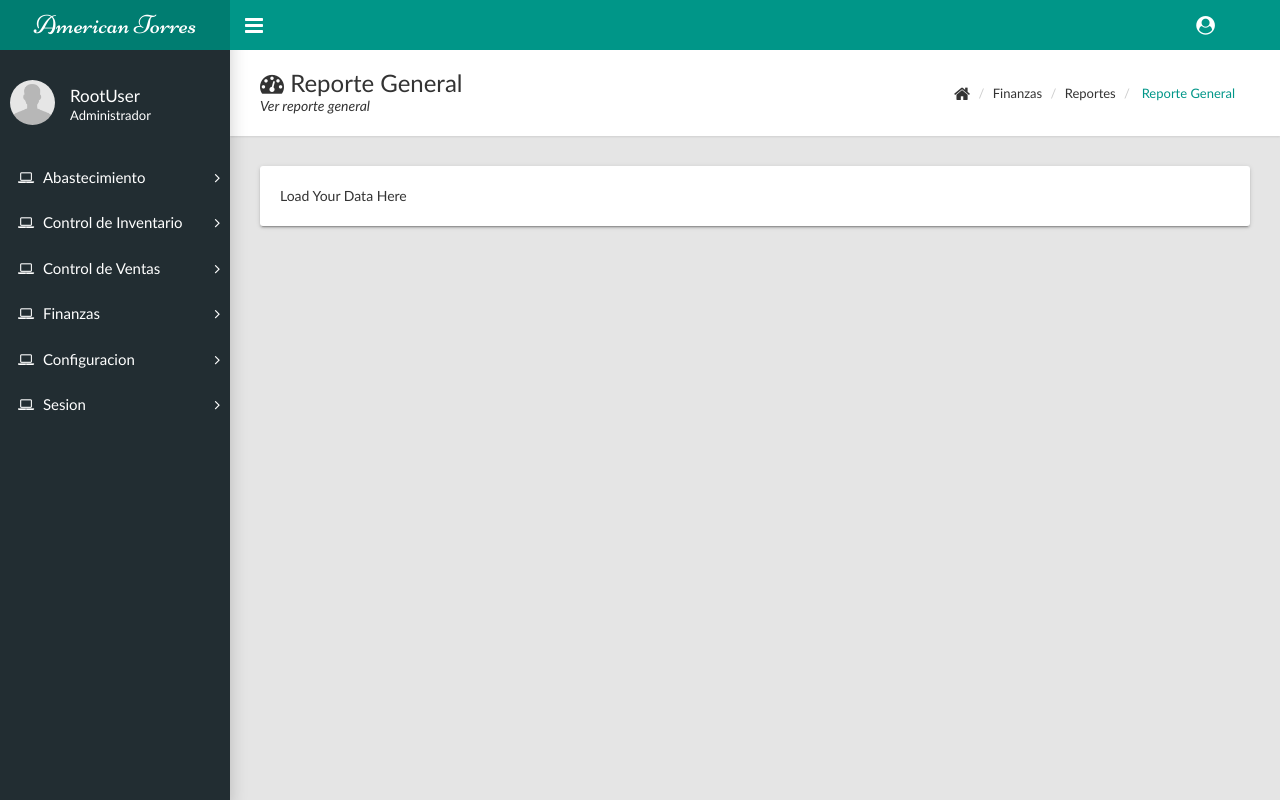
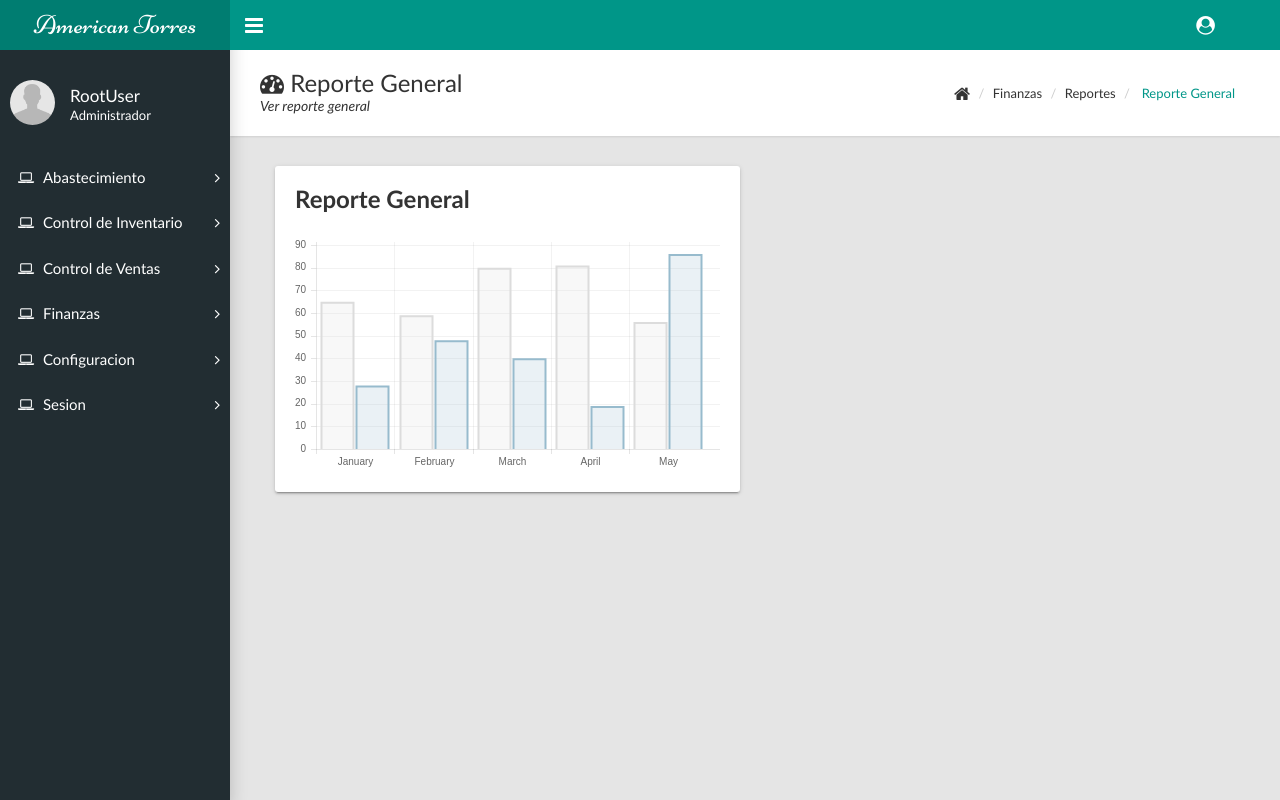
Before and after one commit to carlosvasqz/americantorres, a PHP site: page /of_reporte_general.php in a window 1280 px wide. Run offline with PHP 8.4, Linux system fonts and the light colour scheme; a user stored in the database is signed in; a stand-in replaces the project's code that opens the database connection.

Commit message:
Modulo reporte de ventas

```diff
--- a/source/of_reporte_general.php
+++ b/source/of_reporte_general.php
@@ -76,13 +76,14 @@
             </ul>
           </div>
         </div>
-        <div class="row">
-          <div class="col-md-12">
+        <div class="col-md-6">
             <div class="card">
-              <div class="card-body">Load Your Data Here</div>
+              <h3 class="card-title">Reporte General</h3>
+              <div class="embed-responsive embed-responsive-16by9">
+                <canvas class="embed-responsive-item" id="barChartDemo"></canvas>
+              </div>
             </div>
           </div>
-        </div>
       </div>
     </div>
     <!-- Javascripts-->
@@ -90,7 +91,64 @@
     <script src="js/bootstrap.min.js"></script>
     <script src="js/plugins/pace.min.js"></script>
     <script src="js/main.js"></script>
+     <script type="text/javascript" src="js/plugins/chart.js"></script>
     <script type="text/javascript" src="js/plugins/sweetalert.min.js"></script>
+    <script type="text/javascript">
+      var data = {
+        <?php
+
+       echo ' labels: ["January", "February", "March", "April", "May"],
+        datasets: [
+          {
+            label: "My First dataset",
+            fillColor: "rgba(220,220,220,0.2)",
+            strokeColor: "rgba(220,220,220,1)",
+            pointColor: "rgba(220,220,220,1)",
+            pointStrokeColor: "#fff",
+            pointHighlightFill: "#fff",
+            pointHighlightStroke: "rgba(220,220,220,1)",
+            data: [65, 59, 80, 81, 56]
+          },
+          {
+            label: "My Second dataset",
+            fillColor: "rgba(151,187,205,0.2)",
+            strokeColor: "rgba(151,187,205,1)",
+            pointColor: "rgba(151,187,205,1)",
+            pointStrokeColor: "#fff",
+            pointHighlightFill: "#fff",
+            pointHighlightStroke: "rgba(151,187,205,1)",
+            data: [28, 48, 40, 19, 86]
+          }
+        ]
+      };
+      var pdata = [
+        {
+          value: 300,
+          color:"#F7464A",
+          highlight: "#FF5A5E",
+          label: "Red"
+        },
+        {
+          value: 50,
+          color: "#46BFBD",
+          highlight: "#5AD3D1",
+          label: "Green"
+        },
+        {
+          value: 100,
+          color: "#FDB45C",
+          highlight: "#FFC870",
+          label: "Yellow"
+        }
+      ]
+
+
+
+      var ctxb = $("#barChartDemo").get(0).getContext("2d");
+      var barChart = new Chart(ctxb).Bar(data); ';
+      ?>
+      </script>
+
     <script type="text/javascript">
       $('.alert').click(function(){
       	swal({
```
